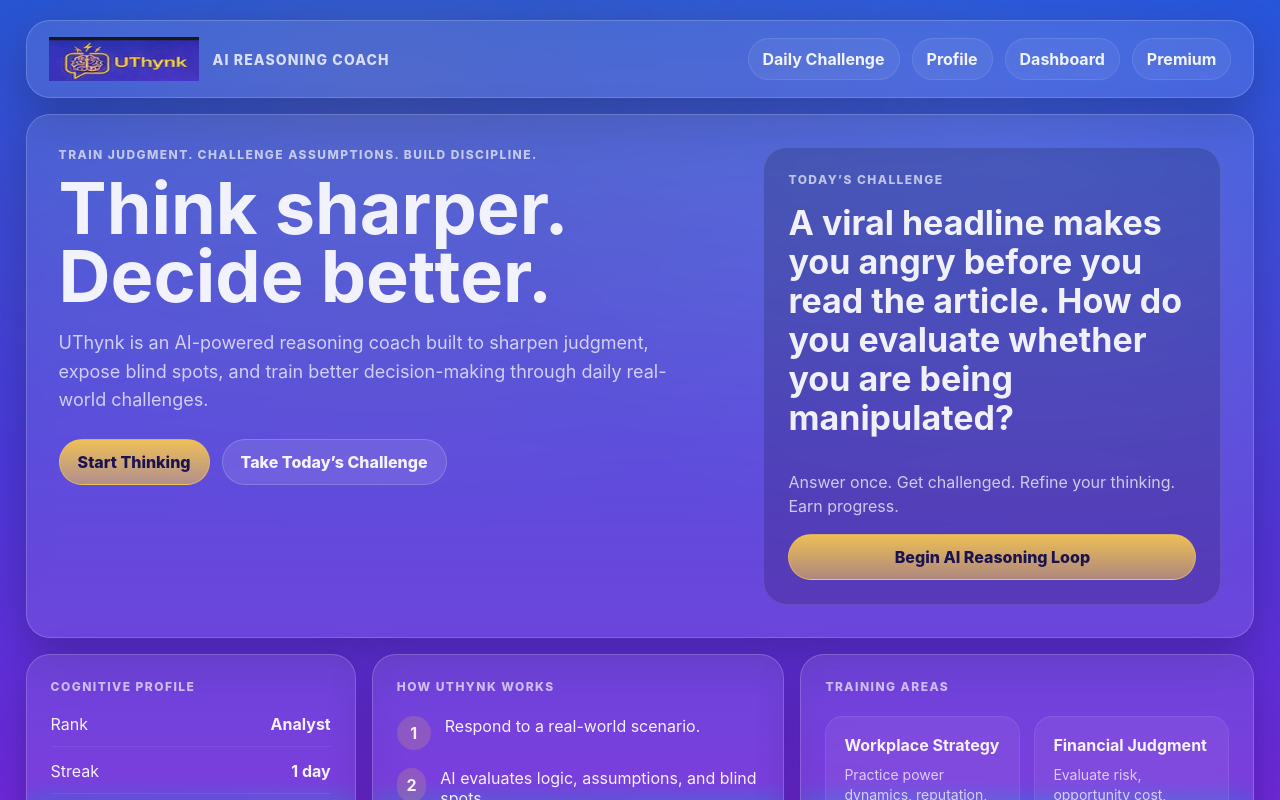
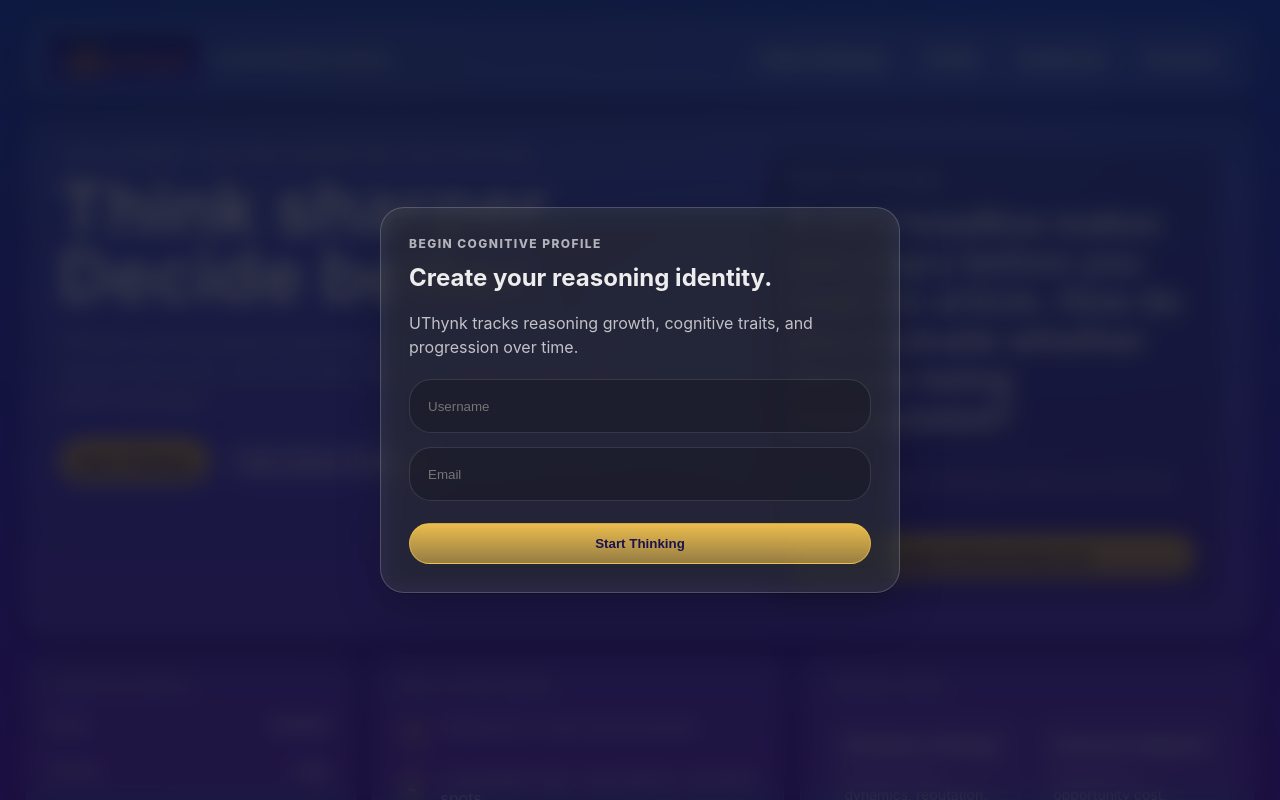
Before and after one commit to nfc3-1/UTHYNK-BETA-2.0, a Next.js app: page / in a window 1280 px wide. Shown: the top 800 px of the page. Built offline with nearby package versions, Linux system fonts and the light colour scheme.

Commit message:
Integrate persistent cognitive identity gate into homepage

```diff
--- a/app/page.tsx
+++ b/app/page.tsx
@@ -1,5 +1,6 @@
 import Image from "next/image";
 import Link from "next/link";
+import AuthGate from "@/components/AuthGate";
 import { getDailyChallenge } from "@/lib/challenges";
 
 const challenge = getDailyChallenge();
@@ -32,6 +33,9 @@
 
 export default function Home() {
   return (
+    <>
+      <AuthGate />
+
       <main className="appShell">
         <header className="appTop card">
           <Link href="/" className="appBrand" aria-label="UThynk Home">
@@ -46,7 +50,9 @@
           </Link>
 
           <nav className="appNav" aria-label="Main navigation">
-          <Link href={`/reasoning?id=${challenge.id}`}>Daily Challenge</Link>
+            <Link href={`/reasoning?id=${challenge.id}`}>
+              Daily Challenge
+            </Link>
             <Link href="/profile">Profile</Link>
             <Link href="/dashboard">Dashboard</Link>
             <Link href="/store">Premium</Link>
@@ -146,7 +152,9 @@
 
               <div>
                 <strong>4</strong>
-              <span>Your XP, rank, and cognitive profile update.</span>
+                <span>
+                  Your XP, rank, and cognitive profile update.
+                </span>
               </div>
             </div>
           </section>
@@ -169,5 +177,6 @@
           </section>
         </section>
       </main>
+    </>
   );
 }
```
Lines whose indentation alone changed are shown as unchanged.
